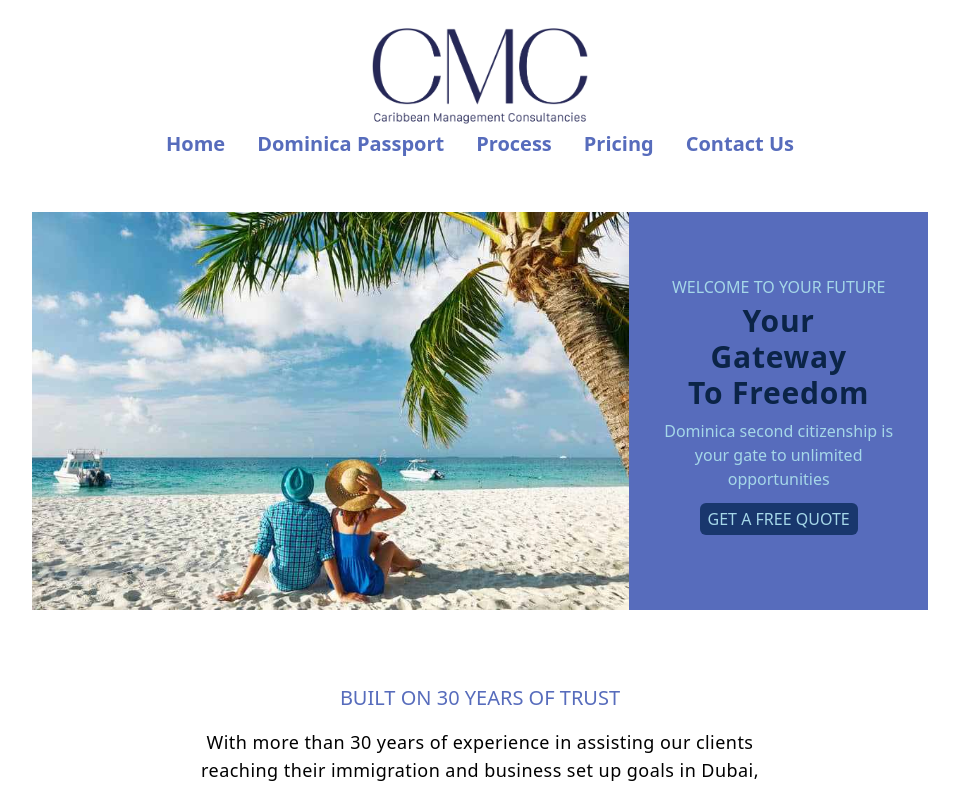
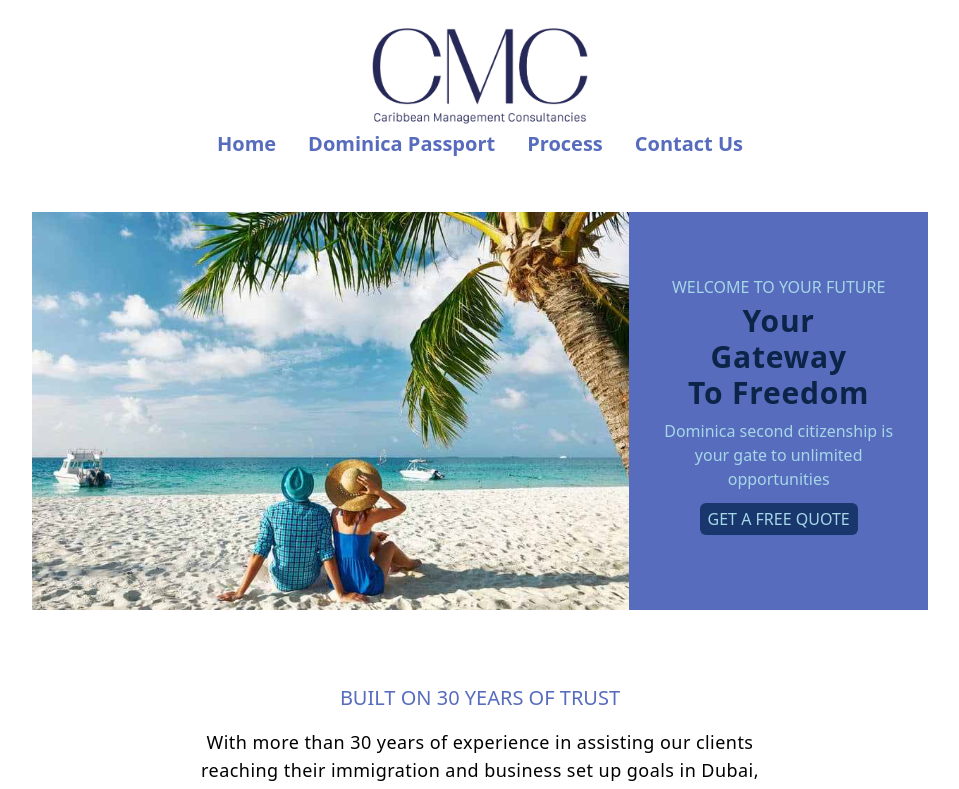
Before and after one commit to Caribbeandxb/cmc-final, a Next.js app: page / in a window 1280 px wide. Shown: the top 789 px of the page, without its empty margins (160-1119 px from the left). Built offline with nearby package versions, Linux system fonts and the light colour scheme.

Commit message:
remove pricing page

```diff
--- a/src/components/layouts/Navbar.jsx
+++ b/src/components/layouts/Navbar.jsx
@@ -9,7 +9,7 @@ const Navbar = () => {
     'home',
     'dominica passport',
     'process',
-    'pricing',
+    // 'pricing',
     'contact us',
   ];
   // getting current path
--- a/src/pages/404.js
+++ b/src/pages/404.js
@@ -2,7 +2,7 @@ import React from 'react';
 
 const NotFoundPage = () => {
   return (
-    <div className='text-center'>
+    <div className='text-center capitalize text-3xl text-mainLightColor my-10'>
       <h1>Sorry! it seem's your lost :(</h1>
     </div>
   );
```
Also changed, not shown: src/pages/_pricing/index.js (renamed from src/pages/pricing/index.js).
